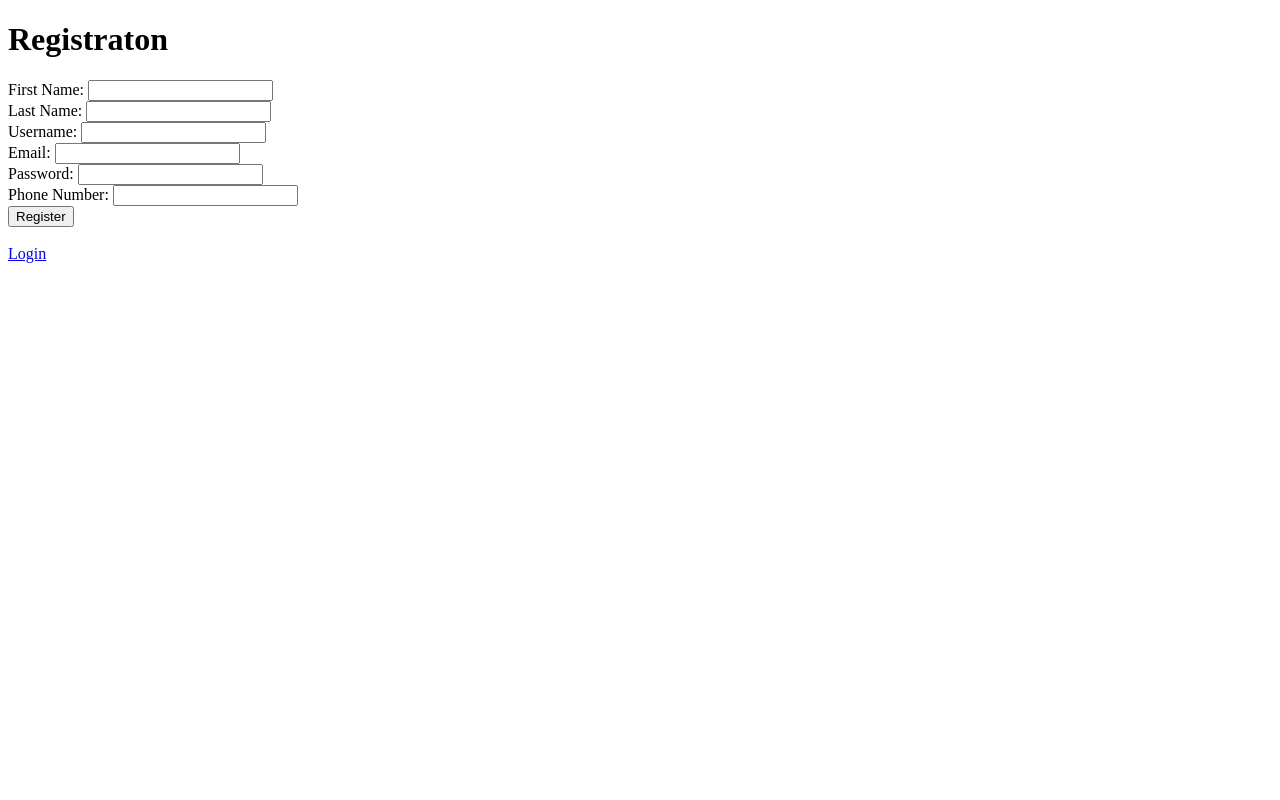
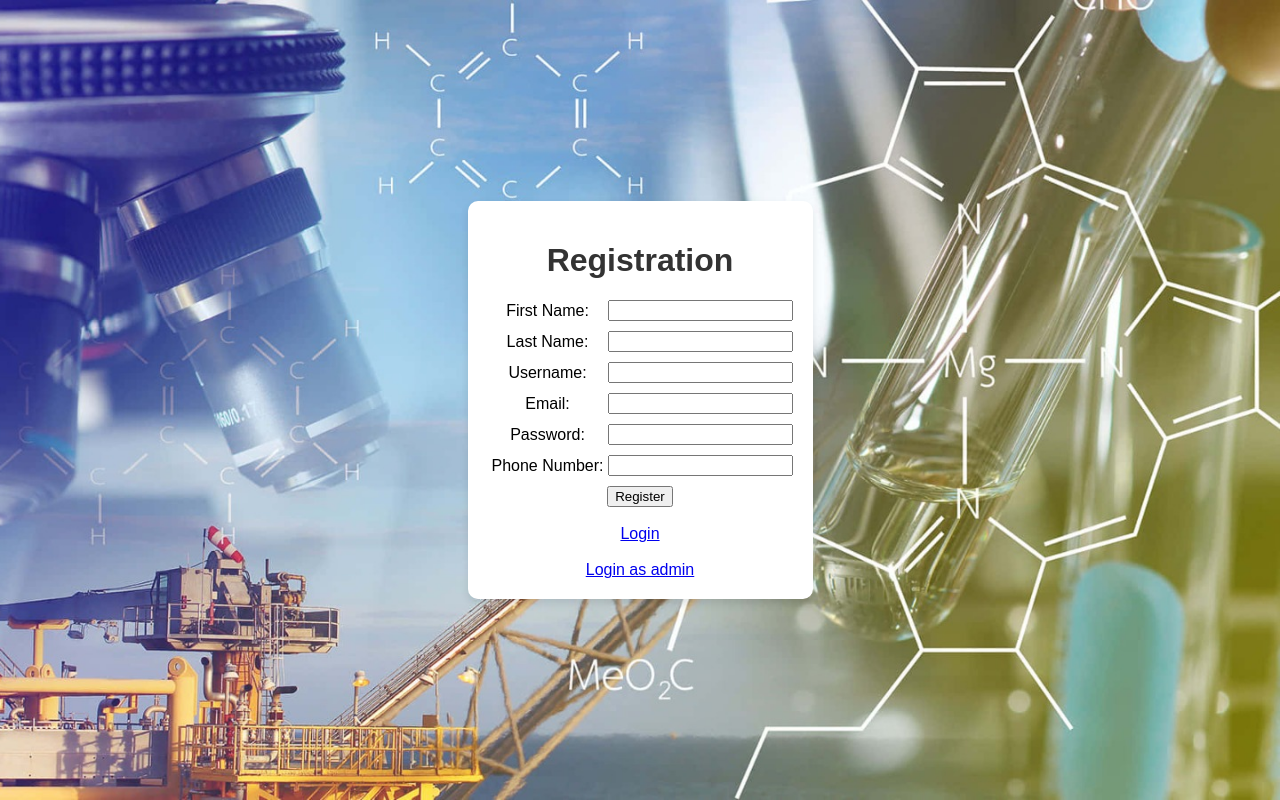
Before and after one commit to Lee-Sock/SWAP-Phase2, a PHP site: page /finalphase2/registration.php in a window 1280 px wide. Run offline with PHP 8.4, Linux system fonts and the light colour scheme.

Commit message:
with background

```diff
--- a/webStore/public/registration.php
+++ b/webStore/public/registration.php
@@ -48,29 +48,58 @@ if(isset($_POST["submit"])){
 <html lang="en" dir="ltr">
 	<head>
 		<meta charset="utf-8">
+		 <link rel="stylesheet" href="styles.css">
 		<title>Registration</title>
+	</head>
 
-	</head>
-	<body>
-		<h1>Registraton</h1>
-		<form class="" action="" method="post" autocomplete="off">
-			<label for="firstname">First Name: </label>
-			<input type="text" name="firstname" id= "firstname" required value=""> <br>
-			<label for="lastname">Last Name: </label>
-			<input type="text" name="lastname" id= "lastname" required value=""> <br>
-			<label for="username">Username: </label>
-			<input type="text" name="username" id= "username" required value=""> <br>
-			<label for="email">Email: </label>
-			<input type="email" name="email" id= "email" required value=""> <br>
-			<label for="password">Password: </label>
-			<input type="password" name="password" id= "password" required value=""> <br>
-			<label for="phoneno">Phone Number: </label>
-			<input type="phoneno" name="phoneno" id= "phoneno" required value=""> <br>
-			<button type="submit" name="submit">Register</button>
 
-		</form>
-		<br>
-		<a href="login.php">Login</a>
+	<body style="font-family: Arial, sans-serif; background-color: #f0f0f0; display: flex; align-items: center; justify-content: center; height: 100vh; margin: 0;">
 
-	</body>
+    <div style="background-color: white; padding: 20px; border-radius: 10px; box-shadow: 0 4px 8px rgba(0, 0, 0, 0.1); text-align: center;">
+
+        <h1>Registration</h1>
+
+        <form action="" method="post" autocomplete="off" style="display: flex; flex-direction: column; align-items: center;">
+
+            <div style="display: flex; flex-direction: row; align-items: center; margin-bottom: 10px;">
+                <label for="firstname" style="width: 120px;">First Name:</label>
+                <input type="text" name="firstname" id="firstname" required value="">
+            </div>
+
+            <div style="display: flex; flex-direction: row; align-items: center; margin-bottom: 10px;">
+                <label for="lastname" style="width: 120px;">Last Name:</label>
+                <input type="text" name="lastname" id="lastname" required value="">
+            </div>
+
+            <div style="display: flex; flex-direction: row; align-items: center; margin-bottom: 10px;">
+                <label for="username" style="width: 120px;">Username:</label>
+                <input type="text" name="username" id="username" required value="">
+            </div>
+
+            <div style="display: flex; flex-direction: row; align-items: center; margin-bottom: 10px;">
+                <label for="email" style="width: 120px;">Email:</label>
+                <input type="email" name="email" id="email" required value="">
+            </div>
+
+            <div style="display: flex; flex-direction: row; align-items: center; margin-bottom: 10px;">
+                <label for="password" style="width: 120px;">Password:</label>
+                <input type="password" name="password" id="password" required value="">
+            </div>
+
+            <div style="display: flex; flex-direction: row; align-items: center; margin-bottom: 10px;">
+                <label for="phoneno" style="width: 120px;">Phone Number:</label>
+                <input type="phoneno" name="phoneno" id="phoneno" required value="">
+            </div>
+
+            <button type="submit" name="submit">Register</button>
+        </form>
+
+        <br>
+        <a href="login.php">Login</a> <br><br>
+        <a href="adminlogin.php">Login as admin</a>
+
+    </div>
+
+</body>
+
 </html>
--- /dev/null
+++ b/webStore/public/styles.css
@@ -0,0 +1,18 @@
+/* styles.css */
+
+body {
+    font-family: 'Arial', sans-serif;
+    background: #f0f0f0 url(/finalphase2/SWAP-Phase2/webStore/public/inventoryimages/background3.jpg) no-repeat center center fixed;
+    background-size: cover;
+}
+
+h1 {
+    color: #333;
+}
+
+.container {
+    width: 80%;
+    margin: 0 auto;
+}
+
+/* Add more styles as needed */
```
Also changed, not shown: webStore/public/adminlogin.php (+13 -4 lines), webStore/public/login.php (+17 -6 lines), webStore/public/inventoryimages/background.jpg (added), webStore/public/inventoryimages/background1.jpg (added), webStore/public/inventoryimages/background2.jpg (added), webStore/public/inventoryimages/background3.jpg (added).
